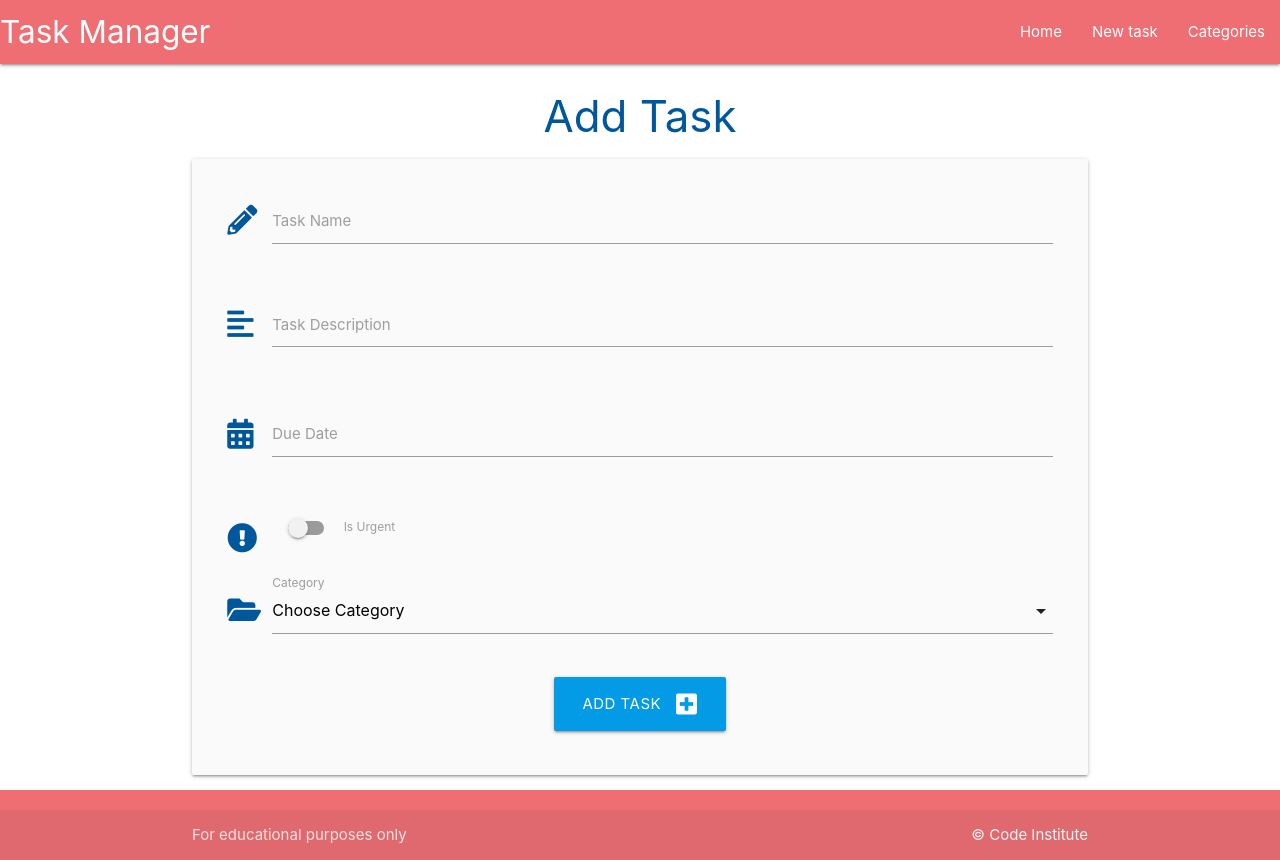
After one commit to Sharpryan20/FLASK-SQLALCHEMY-TASK-MANAGER, a Flask app: page /add_task in a window 1280 px wide. The commit adds this page. Run offline with Flask 2, Linux system fonts and the light colour scheme; data that the repository does not hold is empty.

Commit message:
completed crud delete section

```diff
--- a/taskmanager/routes.py
+++ b/taskmanager/routes.py
@@ -5,7 +5,8 @@ from taskmanager.models import Category, Task
 
 @app.route("/")
 def home():
-    return render_template("tasks.html")
+    tasks = list(Task.query.order_by(Task.id).all())
+    return render_template("tasks.html", tasks=tasks)
 
 
 @app.route("/categories")
@@ -32,3 +33,50 @@ def edit_category(category_id):
         db.session.commit()
         return redirect(url_for("categories"))
     return render_template("edit_category.html", category=category)
+
+
+@app.route("/delete_category/<int:category_id>")
+def delete_category(category_id):
+    category = Category.query.get_or_404(category_id)
+    db.session.delete(category)
+    db.session.commit()
+    return redirect(url_for("categories"))
+
+
+@app.route("/add_task", methods=["GET", "POST"])
+def add_task():
+    categories = list(Category.query.order_by(Category.category_name).all())
+    if request.method == "POST":
+        task = Task(
+            task_name=request.form.get("task_name"),
+            task_description=request.form.get("task_description"),
+            is_urgent=bool(True if request.form.get("is_urgent") else False),
+            due_date=request.form.get("due_date"),
+            category_id=request.form.get("category_id")
+        )
+        db.session.add(task)
+        db.session.commit()
+        return redirect(url_for("home"))
+    return render_template("add_task.html", categories=categories)
+
+
+@app.route("/edit_task/<int:task_id>", methods=["GET", "POST"])
+def edit_task(task_id):
+    task = Task.query.get_or_404(task_id)
+    categories = list(Category.query.order_by(Category.category_name).all())
+    if request.method == "POST":
+        task.task_name = request.form.get("task_name")
+        task.task_description = request.form.get("task_description")
+        task.is_urgent = bool(True if request.form.get("is_urgent") else False)
+        task.due_date = request.form.get("due_date")
+        task.category_id = request.form.get("category_id")
+        db.session.commit()
+    return render_template("edit_task.html", task=task, categories=categories)
+
+
+@app.route("/delete_task/<int:task_id>")
+def delete_task(task_id):
+    task = Task.query.get_or_404(task_id)
+    db.session.delete(task)
+    db.session.commit()
+    return redirect(url_for("home"))
--- a/taskmanager/static/js/script.js
+++ b/taskmanager/static/js/script.js
@@ -1,4 +1,21 @@
-document.addEventListener('DOMContentLoaded', function () {
-    let sidenav = document.querySelectorAll('.sidenav');
+document.addEventListener("DOMContentLoaded", function () {
+    // sidenav initialization
+    let sidenav = document.querySelectorAll(".sidenav");
     M.Sidenav.init(sidenav);
+
+    // datepicker initialization
+    let datepicker = document.querySelectorAll(".datepicker");
+    M.Datepicker.init(datepicker, {
+        format: "dd mmmm, yyyy",
+        i18n: {
+            done: "Select"
+        }
+    });
+
+    // select initialization
+    let selects = document.querySelectorAll("select");
+    M.FormSelect.init(selects);
+
+    let collapsibles = document.querySelectorAll('.collapsible');
+    M.Collapsible.init(collapsibles);
 });
--- /dev/null
+++ b/taskmanager/templates/add_task.html
@@ -0,0 +1,71 @@
+{% extends "base.html" %}
+{% block content %}
+
+<h3 class="light-blue-text text-darken-4 center-align">Add Task</h3>
+
+<div class="row card-panel grey lighten-5">
+    <form class="col s12" method="POST" action="{{ url_for('add_task') }}">
+        <!-- task name -->
+        <div class="row">
+            <div class="input-field col s12">
+                <i class="fas fa-pencil-alt prefix light-blue-text text-darken-4"></i>
+                <input id="task_name" name="task_name" minlength="5" maxlength="50" type="text" class="validate"
+                    required>
+                <label for="task_name">Task Name</label>
+            </div>
+        </div>
+        <!-- task description -->
+        <div class="row">
+            <div class="input-field col s12">
+                <i class="fas fa-align-left prefix light-blue-text text-darken-4"></i>
+                <textarea id="task_description" name="task_description" minlength="5" maxlength="200" type="text"
+                    class="materialize-textarea validate" required></textarea>
+                <label for="task_description">Task Description</label>
+            </div>
+        </div>
+        <!-- due date -->
+        <div class="row">
+            <div class="input-field col s12">
+                <i class="fas fa-calendar-alt prefix light-blue-text text-darken-4"></i>
+                <input id="due_date" name="due_date" type="text" class="datepicker validate" required>
+                <label for="due_date">Due Date</label>
+            </div>
+        </div>
+        <!-- is urgent -->
+        <div class="row">
+            <div class="input-field col s12">
+                <div class="switch">
+                    <i class="fas fa-exclamation-circle prefix light-blue-text text-darken-4"></i>
+                    <label for="is_urgent">
+                        <input id="is_urgent" name="is_urgent" type="checkbox">
+                        <span class="lever"></span>
+                        Is Urgent
+                    </label>
+                </div>
+            </div>
+        </div>
+        <!-- category id -->
+        <div class="row">
+            <div class="input-field col s12">
+                <i class="fas fa-folder-open prefix light-blue-text text-darken-4"></i>
+                <select id="category_id" name="category_id" class="validate" required>
+                    <option value="" disabled selected>Choose Category</option>
+                    {% for category in categories %}
+                    <option value="{{ category.id }}">{{ category.category_name }}</option>
+                    {% endfor %}
+                </select>
+                <label for="category_id">Category</label>
+            </div>
+        </div>
+        <!-- submit button -->
+        <div class="row">
+            <div class="col s12 center-align">
+                <button type="submit" class="btn-large light-blue darken-1">
+                    Add Task <i class="fas fa-plus-square right"></i>
+                </button>
+            </div>
+        </div>
+    </form>
+</div>
+
+{% endblock %}
--- a/taskmanager/templates/base.html
+++ b/taskmanager/templates/base.html
@@ -20,7 +20,7 @@
                 <a href="#" data-target="mobile-demo" class="sidenav-trigger"><i class="fas fa-bars"></i></a>
                 <ul class="right hide-on-med-and-down">
                     <li><a href="{{ url_for('home') }}">Home</a></li>
-                    <li><a href="">New task</a></li>
+                    <li><a href="{{ url_for('add_task') }}">New task</a></li>
                     <li><a href="{{ url_for('categories') }}">Categories</a></li>
                 </ul>
             </div>
@@ -28,7 +28,7 @@
 
         <ul class="sidenav" id="mobile-demo">
             <li><a href="{{ url_for('home') }}">Home</a></li>
-            <li><a href="">New task</a></li>
+            <li><a href="{{ url_for('add_task') }}">New task</a></li>
             <li><a href="{{ url_for('categories') }}">Categories</a></li>
         </ul>
     </header>
--- a/taskmanager/templates/categories.html
+++ b/taskmanager/templates/categories.html
@@ -20,7 +20,7 @@
             </div>
             <div class="card-action">
                 <a href="{{ url_for('edit_category', category_id=category.id) }}" class="btn green accent-4">Edit</a>
-                <a href="#" class="btn red">Delete</a>
+                <a href="{{ url_for('delete_category', category_id=category.id) }}" class="btn red">Delete</a>
             </div>
         </div>
     </div>
```
Also changed, not shown: taskmanager/templates/edit_task.html (added, +82 -0 lines), taskmanager/templates/tasks.html (+30 -0 lines).
